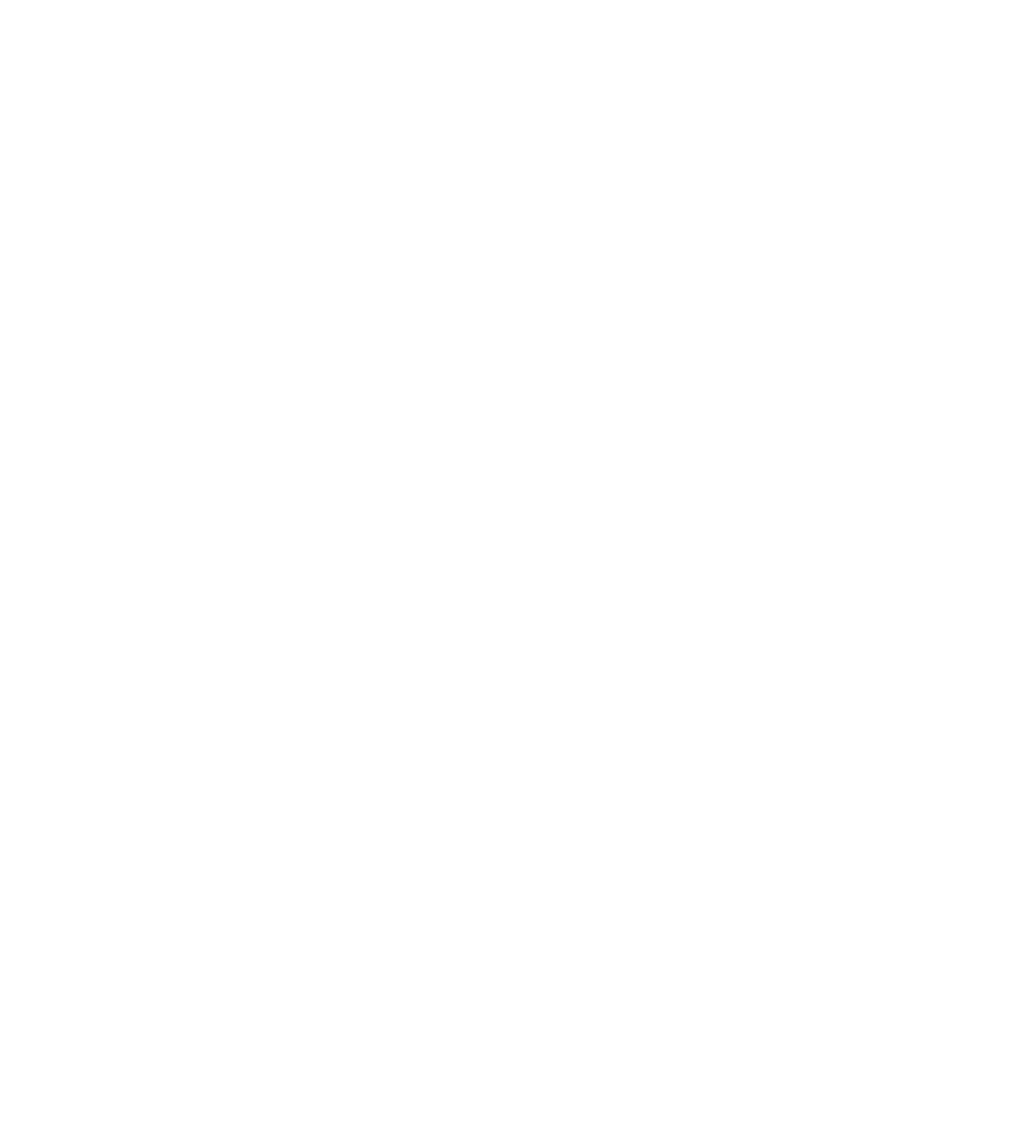
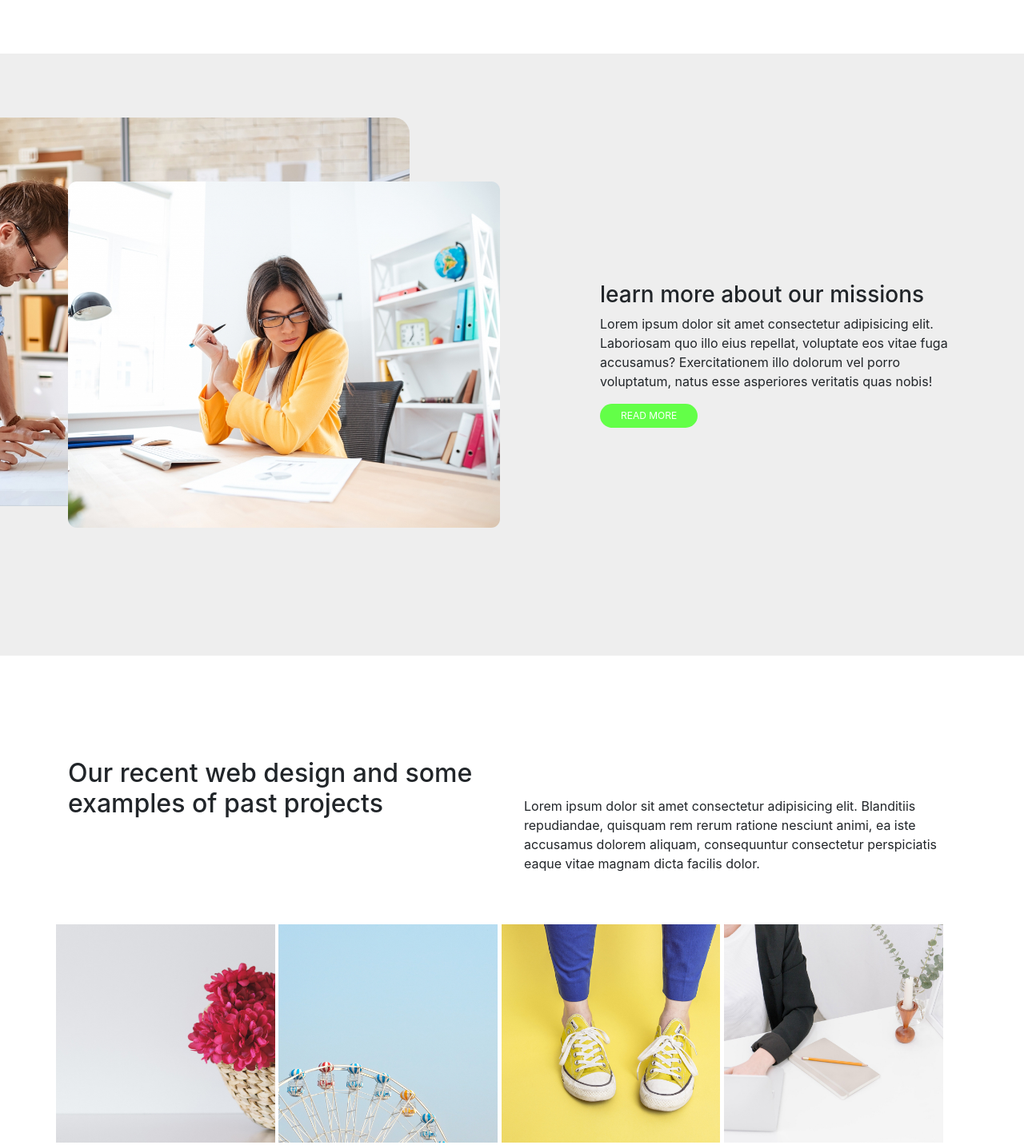
Before and after one commit to Onda-dev/proj-html-vuejs, a Vue app: page / in a window 1280 px wide. Shown: the part 1330-2762 px from the top of the page at 80% size. Before the commit the page ends 1317 px from the top, so only its background shows below. Built offline with nearby package versions, Linux system fonts and the light colour scheme.

Commit message:
Sezione galleria progetti aggiunta

```diff
--- a/src/App.vue
+++ b/src/App.vue
@@ -2,19 +2,24 @@
   <div id="app">
     <HeaderBase/>
     <MainBase/>
+    <MissionSection/>
+    <ProjectSection/>
   </div>
 </template>
 
 <script>
 import HeaderBase from './components/blocks/HeaderBase.vue'
 import MainBase from './components/blocks/MainBase.vue'
+import MissionSection from './components/sections/MissionSection.vue'
+import ProjectSection from './components/sections/ProjectsSection.vue'
 
 export default {
   name: 'App',
   components: {
     HeaderBase,
     MainBase,
-
+    MissionSection,
+    ProjectSection,
   }
 }
 </script>
--- a/src/components/blocks/HeaderBase.vue
+++ b/src/components/blocks/HeaderBase.vue
@@ -28,7 +28,7 @@
                     </div>
                     <div class="col-8 d-flex justify-content-center">
                         <nav class="d-flex align-items-center">
-                            <ul class="d-flex">
+                            <ul class="d-flex mb-0">
                                 <li v-for="(navLink, index) in navLinks" :key="index">
                                     <a :href="navLink.link">{{navLink.text}}</a>
                                 </li>
--- /dev/null
+++ b/src/components/sections/MissionSection.vue
@@ -0,0 +1,49 @@
+<template>
+    <section>
+        <div class="container">
+            <div class="row justify-content-between align-items-center">
+                <div class="col-6">
+                    <img class="img-under" src="@/assets/img/busy-architect-PYVKWM4-1024x872.jpg" alt="">
+                    <div class="div">
+                        <div class="overlay"></div>
+                        <img class="img-over" src="@/assets/img/businesswoman-analysing-document-P8WSNMC-1024x820.jpg" alt="">
+                    </div>
+                </div>
+                <div class="col-5">
+                    <h3>learn more about our missions</h3>
+                    <p>Lorem ipsum dolor sit amet consectetur adipisicing elit. Laboriosam quo illo eius repellat, voluptate eos vitae fuga accusamus? Exercitationem illo dolorum vel porro voluptatum, natus esse asperiores veritatis quas nobis!</p>
+                    <button type="button" class="green-button">
+                        read more
+                    </button>
+                </div>
+            </div>
+        </div>
+    </section>
+</template>
+
+<script>
+export default {
+    name: 'MissionSection'
+}
+</script>
+
+<style lang="scss" scoped>
+section {
+    margin: 8rem 0;
+    padding: 10rem 0;
+    background-color: rgb(238, 238, 238);
+}
+img {
+    width: 100%;
+}
+.img-over {
+    position: relative;
+    border-radius: 0.7rem;
+}
+.img-under {
+    border-radius: 1.25rem;
+    position: absolute;
+    left: -8rem;
+    top: -5rem;
+}
+</style>
--- /dev/null
+++ b/src/components/sections/ProjectsSection.vue
@@ -0,0 +1,43 @@
+<template>
+    <section>
+        <div class="container">
+            <div class="row">
+                <div class="col-6">
+                    <h2>Our recent web design and some examples of past projects</h2>
+                </div>
+                <div class="col-6 my-5">
+                    <p>Lorem ipsum dolor sit amet consectetur adipisicing elit. Blanditiis repudiandae, quisquam rem rerum ratione nesciunt animi, ea iste accusamus dolorem aliquam, consequuntur consectetur perspiciatis eaque vitae magnam dicta facilis dolor.</p>
+                </div>
+            </div>
+            <div class="row gallery">
+                <img src="@/assets/img/ina-soulis-227104-unsplash-1024x1024.jpg" alt="">
+                <img src="@/assets/img/sunisa-misa-531163-unsplash-1024x1024.jpg" alt="">
+                <img src="@/assets/img/355H-1024x1024.jpg" alt="">
+                <img src="@/assets/img/photo-1448932252197-d19750584e56-1024x1024.jpg" alt="">
+                <img src="@/assets/img/business-competition-PB366D8-1024x1024.jpg" alt="">
+                <img src="@/assets/img/cozy-sofa-in-living-room-PQR5AB9-1024x1024.jpg" alt="">
+                <img src="@/assets/img/aa9a4539-PQGJ7HU-1024x1024.jpg" alt="">
+                <img src="@/assets/img/cody-davis-253928-unsplash-1024x1024.jpg" alt="">
+            </div>
+        </div>
+
+    </section>
+</template>
+
+<script>
+export default {
+    name: 'ProjectSection'
+}
+</script>
+
+<style lang="scss" scoped>
+section {
+    margin: 8rem 0;
+}
+.gallery{
+    gap: .3rem;
+}
+img {
+    width: 24%;
+}
+</style>
```
